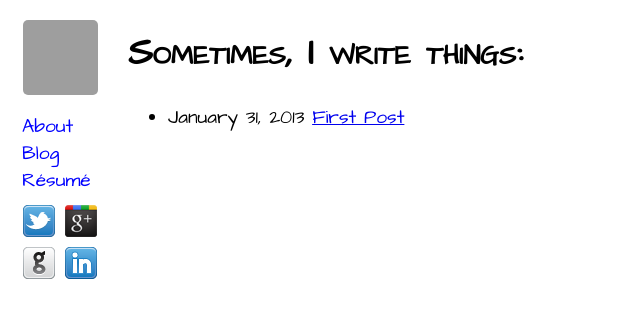
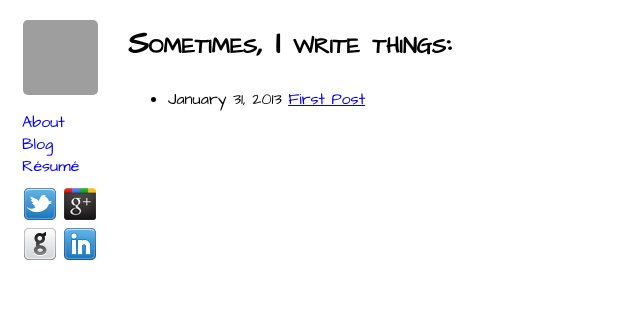
Before and after one commit to krschmidt/krschmidt.github.com, a Jekyll site: the page built from index.html, in a window 1280 px wide. Shown: the top 318 px of the page, without its empty margins (0-640 px from the left). Built offline with Jekyll 4.4.1, drawn with Linux system fonts in a browser that asks for light colours; grey boxes are pictures that could not be loaded.

Commit message:
shrunk font size

```diff
--- a/css/main.css
+++ b/css/main.css
@@ -19,8 +19,7 @@ nav {
       text-decoration: underline; }
 
 body {
-  font-family: 'Architects Daughter', sans;
-  font-size: 120%; }
+  font-family: 'Architects Daughter', sans; }
 
 #main {
   margin-left: 120px;
--- a/css/main.scss
+++ b/css/main.scss
@@ -24,7 +24,6 @@ nav {
 }
 body {
   font-family: 'Architects Daughter', sans;
-  font-size: 120%;
 }
 #main {
   margin-left: 120px;
```
